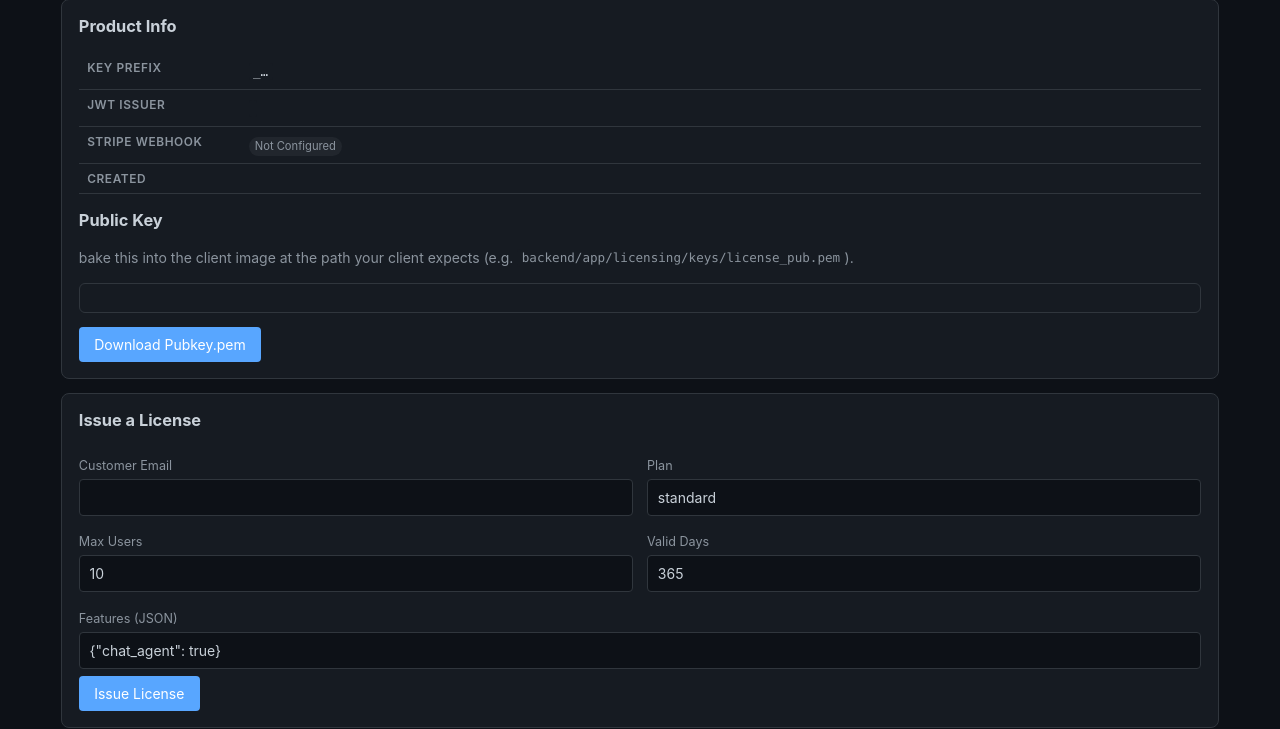
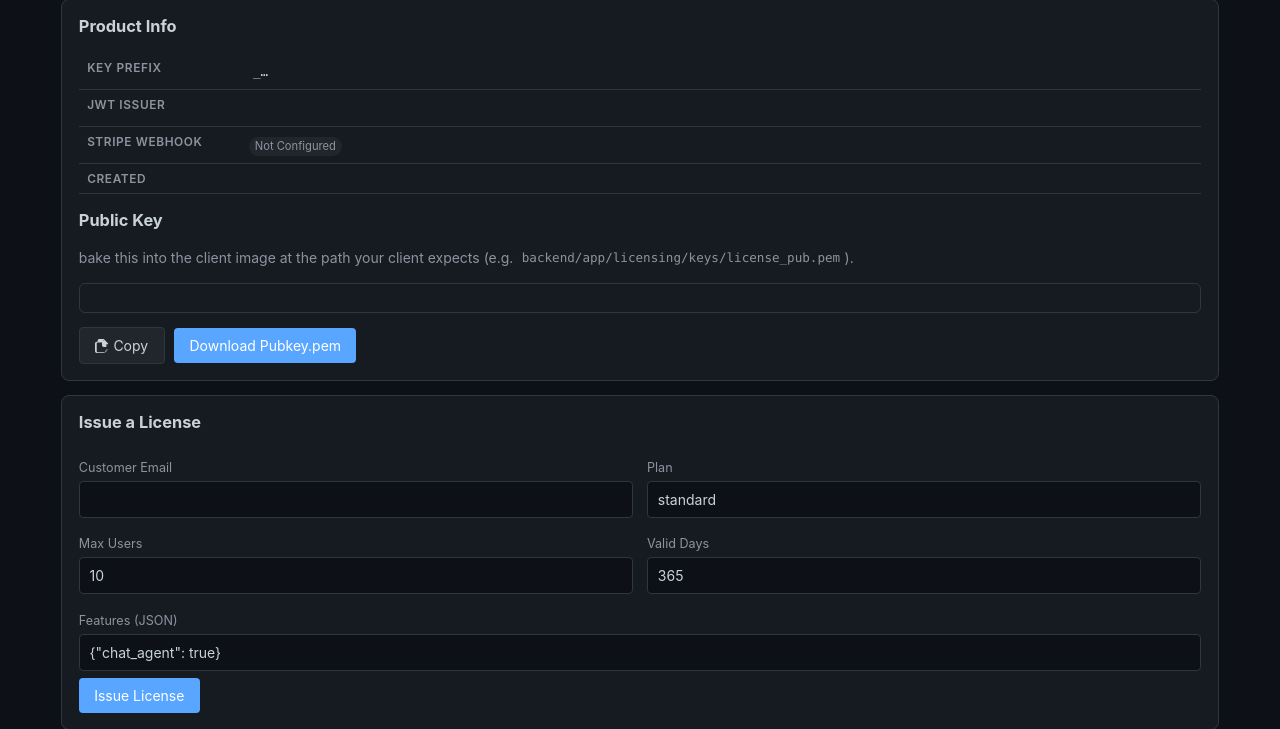
Before and after one commit to Why-Gee/YgLicenseServer, a FastAPI app: template app/templates/product_detail.html in a window 1280 px wide. Shown: the part 128-857 px from the top of the page. Run offline with FastAPI, Linux system fonts and the light colour scheme; the template is opened without the code that fills it, so the values that code supplies are empty.

Commit message:
admin UI: copy-to-clipboard button next to public key
Squash merge of #3. Generic data-copy-from handler in base.html + Copy button on the product detail page next to Download Pubkey.pem. Fallback to textarea+execCommand for http:// origins. ruff clean, 12 tests pass.

```diff
--- a/app/templates/base.html
+++ b/app/templates/base.html
@@ -112,6 +112,37 @@
       });
     };
 
+    // Generic copy-to-clipboard. Any <button data-copy-from="#selector"> grabs
+    // the textContent of the matched element and writes it to the clipboard.
+    // Briefly swaps the button label to confirm. Falls back to a textarea +
+    // execCommand path for browsers that block clipboard API on http://.
+    document.querySelectorAll('[data-copy-from]').forEach(function (btn) {
+      btn.addEventListener('click', async function () {
+        var src = document.querySelector(btn.dataset.copyFrom);
+        if (!src) return;
+        var text = src.textContent.trim();
+        var ok = false;
+        try {
+          await navigator.clipboard.writeText(text);
+          ok = true;
+        } catch (e) {
+          var ta = document.createElement('textarea');
+          ta.value = text;
+          ta.style.position = 'fixed';
+          ta.style.opacity = '0';
+          document.body.appendChild(ta);
+          ta.select();
+          try { ok = document.execCommand('copy'); } catch (e2) { ok = false; }
+          document.body.removeChild(ta);
+        }
+        if (!ok) { alert('Could not copy. Select the text manually.'); return; }
+        var orig = btn.innerHTML;
+        btn.innerHTML = '✓ Copied';
+        btn.disabled = true;
+        setTimeout(function () { btn.innerHTML = orig; btn.disabled = false; }, 1500);
+      });
+    });
+
     // Auto-wires any <form class="bulk-form" data-name="..."> so its bulk-delete
     // button is hidden until at least one row is checked. Click runs a two-stage
     // modal confirm using data-confirm1-* and data-confirm2-* on the form.
--- a/app/templates/product_detail.html
+++ b/app/templates/product_detail.html
@@ -28,8 +28,13 @@
 
   <h3>Public Key</h3>
   <p class="muted">bake this into the client image at the path your client expects (e.g. <code>backend/app/licensing/keys/license_pub.pem</code>).</p>
-  <pre>{{ product.public_key_pem }}</pre>
-  <a class="btn" href="/admin/products/{{ product.slug }}/pubkey.pem">Download Pubkey.pem</a>
+  <pre id="pubkey-pem">{{ product.public_key_pem }}</pre>
+  <button type="button" class="btn muted" data-copy-from="#pubkey-pem" title="Copy public key to clipboard">
+    <svg width="14" height="14" viewBox="0 0 16 16" fill="currentColor" style="vertical-align:-2px;margin-right:.3em;" aria-hidden="true">
+      <path d="M5 0a2 2 0 0 0-2 2v1H2a2 2 0 0 0-2 2v9a2 2 0 0 0 2 2h8a2 2 0 0 0 2-2v-1h1a2 2 0 0 0 2-2V5l-5-5H5zM4 3V2a1 1 0 0 1 1-1h5v3a2 2 0 0 0 2 2h3v5a1 1 0 0 1-1 1h-1V5l-5-5H4zm-2 2a1 1 0 0 1 1-1h5v3a2 2 0 0 0 2 2h3v5a1 1 0 0 1-1 1H3a1 1 0 0 1-1-1V5z"/>
+    </svg>Copy
+  </button>
+  <a class="btn" href="/admin/products/{{ product.slug }}/pubkey.pem" style="margin-left:.4em;">Download Pubkey.pem</a>
 </div>
 
 <div class="card">
```
